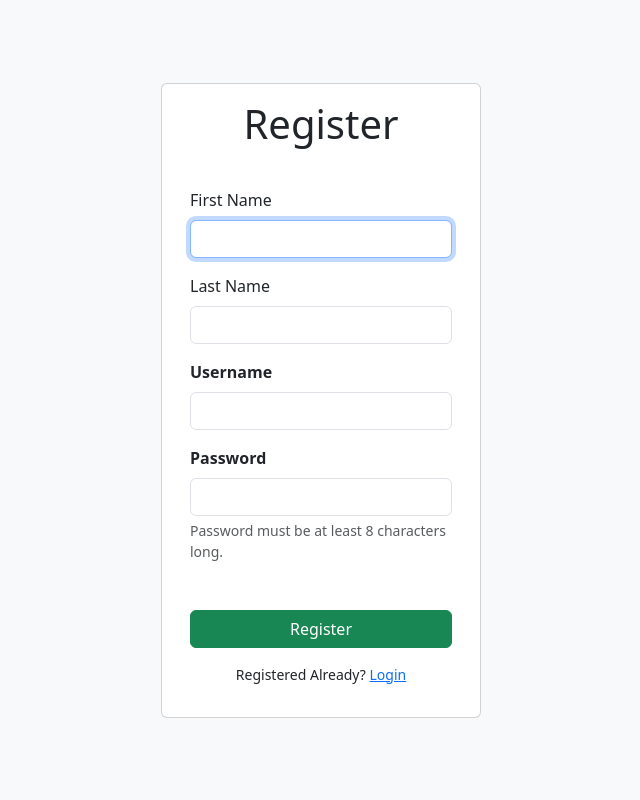
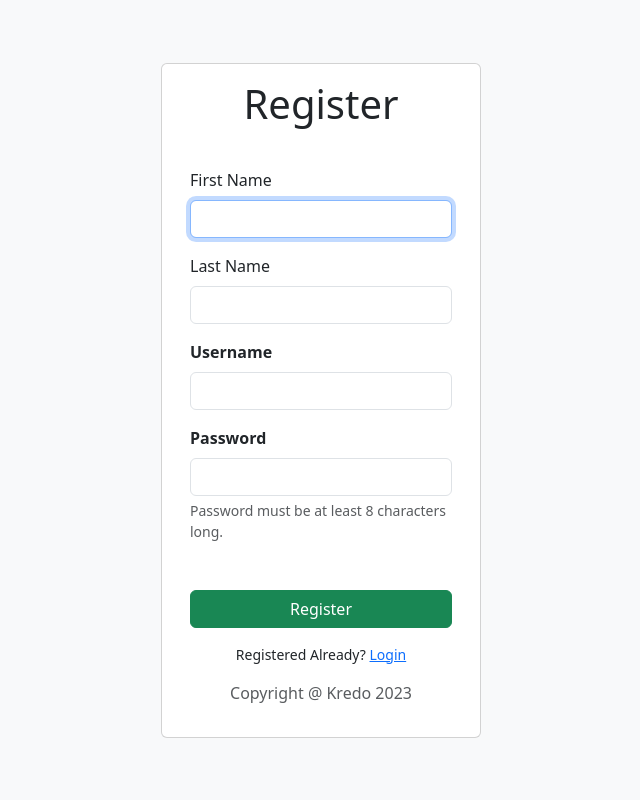
Before and after one commit to akinko0915/the-company, a PHP site: page /register.php in a window 1280 px wide. Shown: the whole page, without its empty margins (319-959 px from the left). Run offline with PHP 8.4, Linux system fonts and the light colour scheme.

Commit message:
Second commit

```diff
--- a/views/register.php
+++ b/views/register.php
@@ -42,6 +42,7 @@
                             <button type="submit" class="btn btn-success w-100" name="btn_register">Register</button>
                         </form>
                         <p class="text-center mt-3 small">Registered Already? <a href="../views">Login</a></p>
+                        <p class="text-center text-muted">Copyright @ Kredo 2023</p>
                     </div>
                 </div>
             </div>
```
